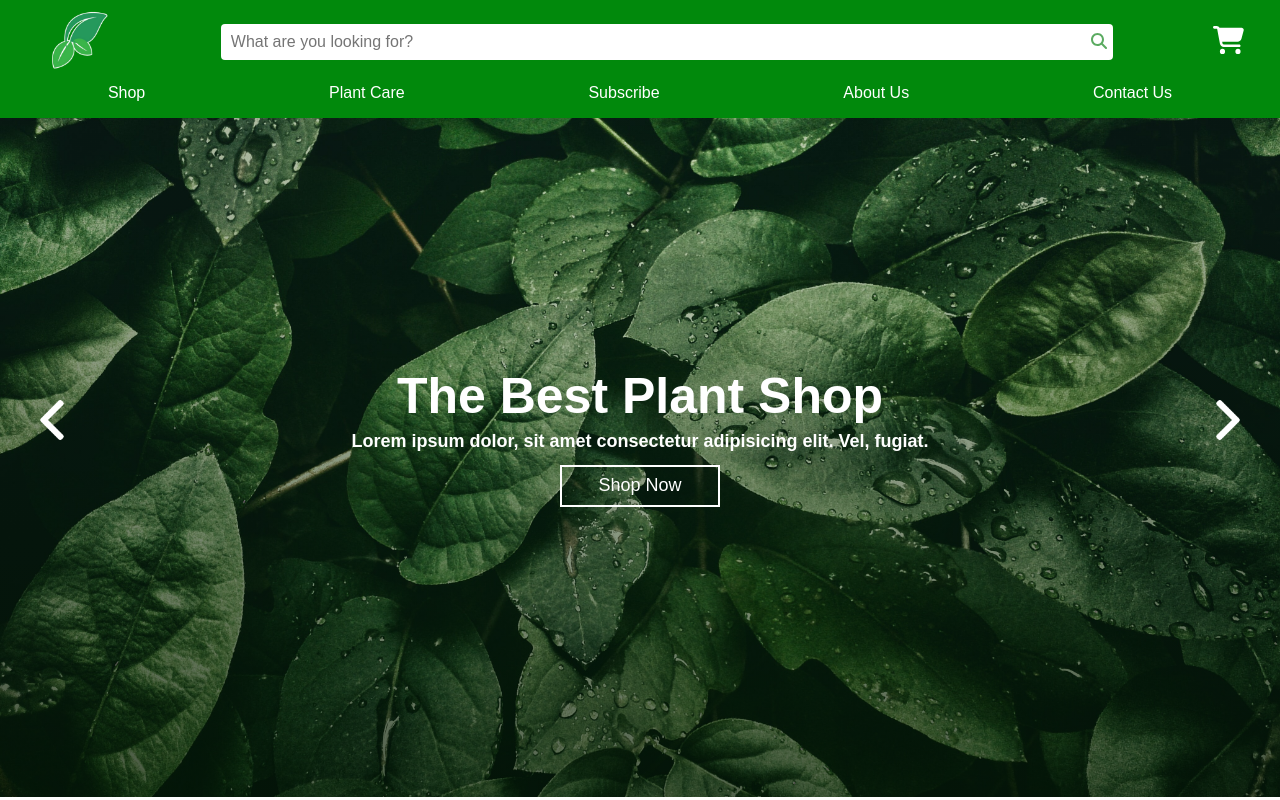
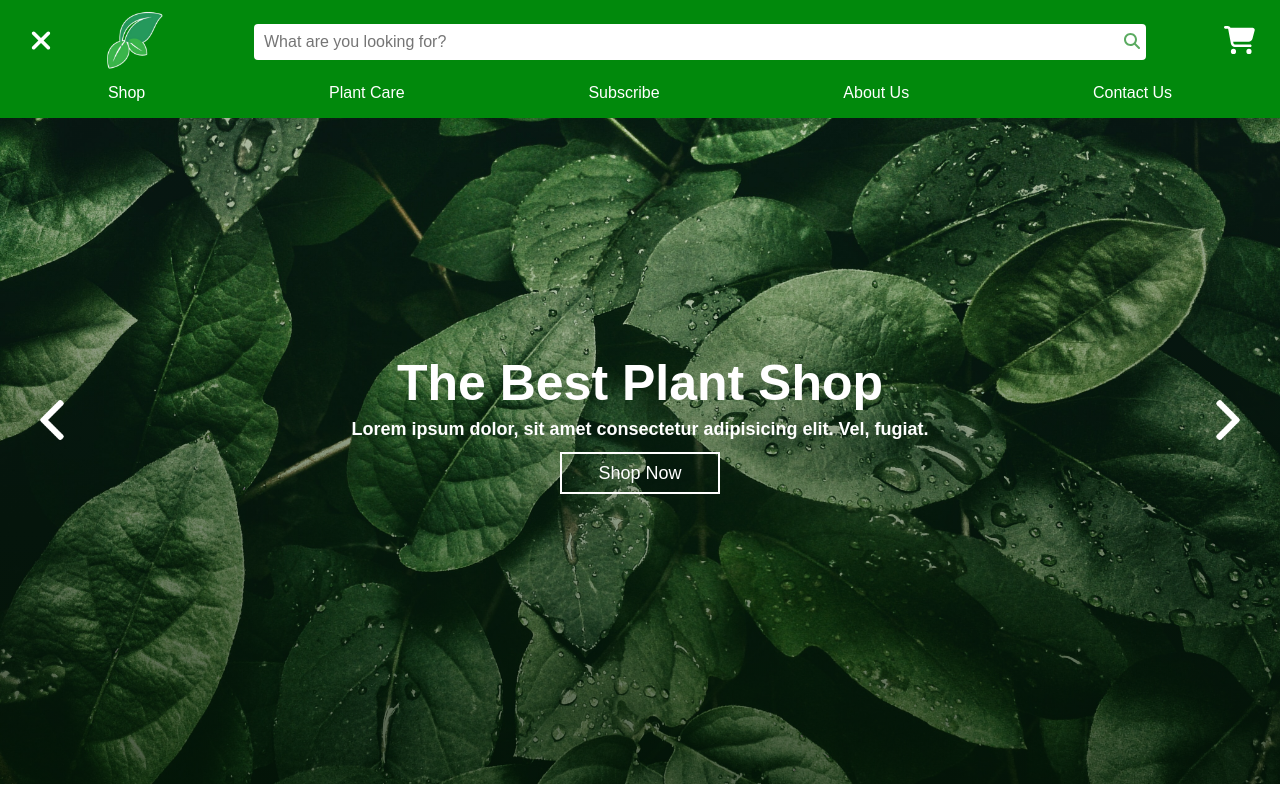
Before and after one commit to ArberSh/PlantsWeb, a React (Create React App) app: page / in a window 1280 px wide. Shown: the top 800 px of the page. Built offline with nearby package versions, Linux system fonts and the light colour scheme.

Commit message:
Fixing errors

```diff
--- a/src/components/Landing.css
+++ b/src/components/Landing.css
@@ -9,7 +9,7 @@ body{
 }
 
 .SlideShow{
-    padding-top: 6%;
+    padding-top: 5%;
     height: 100vh;
     display: block;
 }
--- a/src/pages/Shop.css
+++ b/src/pages/Shop.css
@@ -172,4 +172,3 @@ box-shadow: inset 1em 1em var(--form-control-color);
   max-width: 6rem;
  }
 }
-/*hi*/
--- a/src/pages/nav.css
+++ b/src/pages/nav.css
@@ -160,8 +160,6 @@ nav{
 
 .Nav_Mobile{
   height: 100vh;
-  overflow-y: hidden;
-  overflow-x: hidden;
   background-color: gray;
   display: flex;
   justify-content: center;
@@ -170,6 +168,9 @@ nav{
   font-size: 30px;
 }
 
+.MenuButtonX_Container-appear{
+  display: flex;
+}
 
 @media(max-width:600px){
   .Nav_Down{
--- a/src/pages/nav.jsx
+++ b/src/pages/nav.jsx
@@ -13,17 +13,26 @@ function Nav() {
   const [MenuMobile, setMenuMobile] = useState(false);
   const [windowSizeX, setWindowSize] = useState({ width: window.innerWidth });
 
+  function openMenuMobile(){
+    if (window.scrollX >= 600) {
+      setMenuMobile(true);
+      document.body.classList += "menu--open"
+    } else {
+      setMenuMobile(false);
+    }
+
+}
+
+function closeMenuMobile(){
+    document.body.classList.remove("menu--open")
+}
+
   function openMenu() {
     setScroll(false);
-    setMenuMobile(true);
-    document.body.style.overflow = "hidden";
-
   }
 
   function closeMenu() {
     setScroll(true);
-    setMenuMobile(false);
-    document.body.style.overflow = "auto";
   }
 
   function Scroll() {
@@ -62,7 +71,7 @@ function Nav() {
             <img src={Menu} className="MenuImg" alt="" />
           </button>
         </div>
-        <div className={scroll ? "MenuButtonX_Container-appear" : "MenuButtonX_Container-noappear"}>
+        <div className={scroll ? "MenuButtonX_Container-noappear" : "MenuButtonX_Container-appear"}>
           <button onClick={closeMenu} className="MenuButton">
             <img src={CloseMenu} className="MenuImgX" alt="" />
           </button>
@@ -84,7 +93,7 @@ function Nav() {
           </Link>
         </div>
       </div>
-      <div className={`${scroll ? 'Nav_Down_fixed active' : 'Nav_Down'} ${MenuMobile ? 'Nav_Mobile' : 'Nav_Down'}`}>
+      <div className={scroll ? 'Nav_Down_fixed active' : 'Nav_Down' }>
         <Link to={`/shop`} className="link__hover-effect">Shop</Link>
         <Link to={`/PlantCare`} className="link__hover-effect">Plant Care</Link>
         <Link to={`/`} className="link__hover-effect">Subscribe</Link>
```
